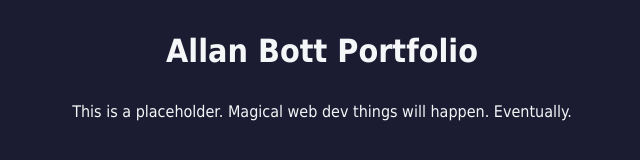
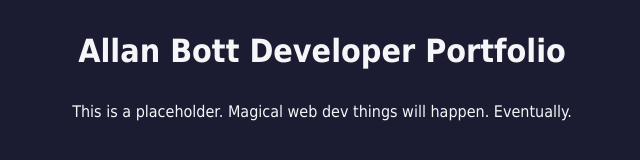
Before and after one commit to Azrall1/portfoliowebsite, a plain HTML site: page index.html in a window 1280 px wide. Shown: the whole page, without its empty margins (318-958 px from the left). Drawn offline with Linux system fonts and the light colour scheme.

Commit message:
Update index.html

```diff
--- a/index.html
+++ b/index.html
@@ -6,7 +6,7 @@
     <link rel="stylesheet" href="styles.css" />
   </head>
   <body>
-    <h1>Allan Bott Portfolio</h1>
+    <h1>Allan Bott Developer Portfolio</h1>
     <p>This is a placeholder. Magical web dev things will happen. Eventually.</p>
 
 
```
